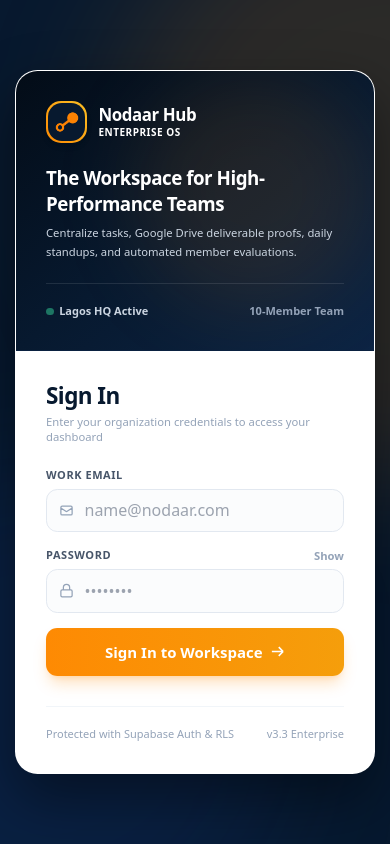
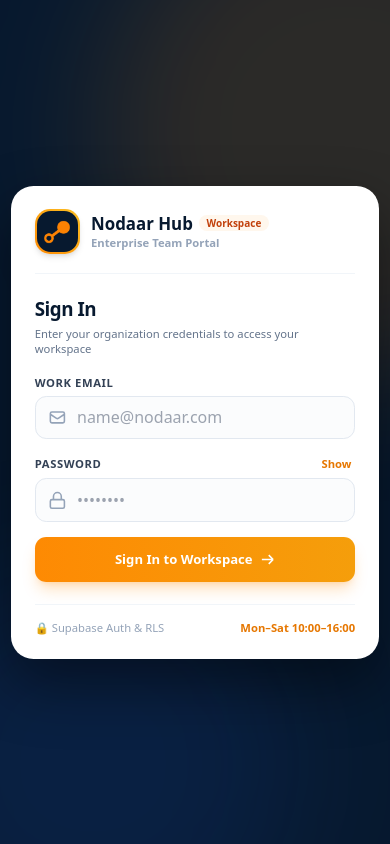
Before and after one commit to Nureeynie/Nodaar_Team, a website built with Vite: page index.html in a window 390 px wide. Built offline with nearby package versions, Linux system fonts and the light colour scheme; no server answers.

Commit message:
Optimize mobile login page: compact native hero, larger labels and inputs, full desktop 2-column parity

```diff
--- a/index.html
+++ b/index.html
@@ -204,17 +204,17 @@
 <body class="min-h-screen antialiased">
 <a href="#main-content" class="sr-only focus:not-sr-only focus:absolute focus:top-2 focus:left-2 focus:z-50 focus:bg-white focus:text-navy-900 focus:px-4 focus:py-2 focus:rounded-xl focus:shadow">Skip to content</a>
 
-<!-- ==================== AUTH SCREEN (2-COLUMN ENTERPRISE LAYOUT) ==================== -->
-<div id="auth-screen" class="min-h-screen flex items-center justify-center bg-[#07192F] relative p-4 md:p-8 overflow-hidden">
+<!-- ==================== AUTH SCREEN (ENTERPRISE APP LAYOUT) ==================== -->
+<div id="auth-screen" class="min-h-screen min-h-[100dvh] flex items-center justify-center bg-[#07192F] relative p-3 sm:p-6 md:p-8 overflow-y-auto">
   <!-- Ambient background glow elements -->
-  <div class="absolute -top-32 left-1/4 w-[600px] h-[600px] bg-brand-500/15 rounded-full blur-3xl pointer-events-none"></div>
-  <div class="absolute -bottom-32 right-1/4 w-[500px] h-[500px] bg-blue-600/10 rounded-full blur-3xl pointer-events-none"></div>
+  <div class="absolute -top-32 left-1/4 w-[500px] sm:w-[600px] h-[500px] sm:h-[600px] bg-brand-500/15 rounded-full blur-3xl pointer-events-none"></div>
+  <div class="absolute -bottom-32 right-1/4 w-[400px] sm:w-[500px] h-[400px] sm:h-[500px] bg-blue-600/10 rounded-full blur-3xl pointer-events-none"></div>
 
-  <!-- 2-Column Card Container -->
-  <div class="relative max-w-4xl w-full bg-white rounded-3xl shadow-[0_25px_60px_rgba(0,0,0,0.45)] border border-white/10 overflow-hidden grid grid-cols-1 lg:grid-cols-12 min-h-[580px]">
+  <!-- Auth Card Container: Compact on mobile, 2-column on desktop -->
+  <div class="relative max-w-md lg:max-w-4xl w-full bg-white rounded-3xl shadow-[0_25px_60px_rgba(0,0,0,0.45)] border border-white/10 overflow-hidden grid grid-cols-1 lg:grid-cols-12 min-h-0 lg:min-h-[580px] my-auto">
 
-    <!-- LEFT COLUMN: Brand Showcase & Value Props -->
-    <div class="lg:col-span-5 bg-gradient-to-br from-navy-950 via-navy-900 to-[#0c2444] p-8 sm:p-10 text-white flex flex-col justify-between relative overflow-hidden border-b lg:border-b-0 lg:border-r border-navy-800">
+    <!-- LEFT COLUMN: Brand Showcase & Value Props (Desktop >= lg) -->
+    <div class="hidden lg:flex lg:col-span-5 bg-gradient-to-br from-navy-950 via-navy-900 to-[#0c2444] p-8 sm:p-10 text-white flex-col justify-between relative overflow-hidden border-r border-navy-800">
       <!-- Ambient light inside card -->
       <div class="absolute top-0 right-0 w-64 h-64 bg-brand-500/10 rounded-full blur-2xl pointer-events-none"></div>
 
@@ -228,7 +228,7 @@
           </div>
           <div>
             <div class="font-black text-white text-lg tracking-tight leading-tight">Nodaar Hub</div>
-            <div class="text-[10px] text-brand-400 font-bold uppercase tracking-wider">Enterprise OS</div>
+            <div class="text-[11px] text-brand-400 font-bold uppercase tracking-wider">Enterprise OS</div>
           </div>
         </div>
 
@@ -240,7 +240,7 @@
         </p>
 
         <!-- Feature Highlights -->
-        <div class="mt-6 space-y-3 hidden sm:block">
+        <div class="mt-6 space-y-3">
           <div class="flex items-start gap-3 p-2.5 rounded-2xl bg-white/[0.04] border border-white/5">
             <div class="w-7 h-7 rounded-xl bg-brand-500/20 text-brand-400 flex items-center justify-center flex-shrink-0 text-xs font-bold">📋</div>
             <div>
@@ -268,7 +268,7 @@
       </div>
 
       <!-- Bottom Status Quote -->
-      <div class="relative z-10 mt-6 pt-5 border-t border-white/10 flex items-center justify-between text-[11px] text-slate-400">
+      <div class="relative z-10 mt-6 pt-5 border-t border-white/10 flex items-center justify-between text-xs text-slate-400">
         <span class="flex items-center gap-1.5 font-semibold text-slate-300">
           <span class="w-2 h-2 rounded-full bg-emerald-400 animate-pulse"></span>
           Lagos HQ Active
@@ -277,52 +277,73 @@
       </div>
     </div>
 
-    <!-- RIGHT COLUMN: Sign In Form -->
-    <div class="lg:col-span-7 p-8 sm:p-12 flex flex-col justify-center bg-white">
+    <!-- RIGHT COLUMN: Sign In Form (Polished & Native on Mobile) -->
+    <div class="lg:col-span-7 p-6 sm:p-10 md:p-12 flex flex-col justify-center bg-white">
       <div class="max-w-md w-full mx-auto">
-        <div class="mb-6">
-          <h3 class="text-2xl font-black text-navy-900 tracking-tight">Sign In</h3>
-          <p class="text-xs text-slate-400 mt-1">Enter your organization credentials to access your dashboard</p>
+        <!-- Mobile Brand Header (Visible only on < lg) -->
+        <div class="lg:hidden flex items-center gap-3 mb-6 pb-5 border-b border-slate-100">
+          <div class="w-12 h-12 rounded-2xl bg-gradient-to-tr from-brand-500 to-amber-400 p-0.5 shadow-md flex items-center justify-center flex-shrink-0">
+            <div class="w-full h-full bg-[#07192F] rounded-[14px] flex items-center justify-center p-1.5">
+              <img src="./assets/icon_small.png" alt="Nodaar" class="w-full h-full object-contain">
+            </div>
+          </div>
+          <div>
+            <div class="font-black text-navy-900 text-lg leading-tight flex items-center gap-1.5">
+              <span>Nodaar Hub</span>
+              <span class="pill bg-brand-50 text-brand-700 text-[10px] font-bold">Workspace</span>
+            </div>
+            <div class="text-xs text-slate-400 mt-0.5 font-semibold">Enterprise Team Portal</div>
+          </div>
+        </div>
+
+        <div class="mb-5 sm:mb-6">
+          <h3 class="text-xl sm:text-2xl font-black text-navy-900 tracking-tight">Sign In</h3>
+          <p class="text-xs sm:text-sm text-slate-500 mt-1">Enter your organization credentials to access your workspace</p>
         </div>
 
         <form id="auth-form" class="space-y-4">
           <div>
-            <label class="block text-[11px] font-bold text-slate-600 uppercase tracking-wider mb-1.5">Work Email</label>
+            <label class="block text-xs font-bold text-slate-700 uppercase tracking-wider mb-1.5">Work Email</label>
             <div class="relative">
               <span class="absolute inset-y-0 left-0 flex items-center pl-3.5 pointer-events-none text-slate-400">
-                <svg class="w-4 h-4" fill="none" stroke="currentColor" stroke-width="2" viewBox="0 0 24 24"><path d="M3 8l7.89 5.26a2 2 0 002.22 0L21 8M5 19h14a2 2 0 002-2V7a2 2 0 00-2-2H5a2 2 0 00-2 2v10a2 2 0 002 2z"/></svg>
+                <svg class="w-5 h-5" fill="none" stroke="currentColor" stroke-width="2" viewBox="0 0 24 24"><path d="M3 8l7.89 5.26a2 2 0 002.22 0L21 8M5 19h14a2 2 0 002-2V7a2 2 0 00-2-2H5a2 2 0 00-2 2v10a2 2 0 002 2z"/></svg>
               </span>
               <input id="auth-email" type="email" placeholder="name@nodaar.com" required
-                class="w-full text-sm pl-10 pr-4 py-3 rounded-xl border border-slate-200 bg-slate-50/50 focus:bg-white focus:outline-none focus:ring-2 focus:ring-brand-500/20 focus:border-brand-500 transition">
+                class="w-full text-sm pl-11 pr-4 py-3 sm:py-3.5 rounded-xl border border-slate-200 bg-slate-50/60 focus:bg-white focus:outline-none focus:ring-2 focus:ring-brand-500/25 focus:border-brand-500 transition font-medium">
             </div>
           </div>
 
           <div>
             <div class="flex items-center justify-between mb-1.5">
-              <label class="block text-[11px] font-bold text-slate-600 uppercase tracking-wider">Password</label>
-              <button type="button" id="toggle-pw" class="text-xs font-semibold text-slate-400 hover:text-brand-600 focus:outline-none transition">Show</button>
+              <label class="block text-xs font-bold text-slate-700 uppercase tracking-wider">Password</label>
+              <button type="button" id="toggle-pw" class="text-xs font-bold text-brand-600 hover:text-brand-700 focus:outline-none transition px-1 py-0.5">Show</button>
             </div>
             <div class="relative">
               <span class="absolute inset-y-0 left-0 flex items-center pl-3.5 pointer-events-none text-slate-400">
-                <svg class="w-4 h-4" fill="none" stroke="currentColor" stroke-width="2" viewBox="0 0 24 24"><rect x="3" y="11" width="18" height="11" rx="2" ry="2"/><path d="M7 11V7a5 5 0 0110 0v4"/></svg>
+                <svg class="w-5 h-5" fill="none" stroke="currentColor" stroke-width="2" viewBox="0 0 24 24"><rect x="3" y="11" width="18" height="11" rx="2" ry="2"/><path d="M7 11V7a5 5 0 0110 0v4"/></svg>
               </span>
               <input id="auth-password" type="password" placeholder="••••••••" required
-                class="w-full text-sm pl-10 pr-4 py-3 rounded-xl border border-slate-200 bg-slate-50/50 focus:bg-white focus:outline-none focus:ring-2 focus:ring-brand-500/20 focus:border-brand-500 transition">
+                class="w-full text-sm pl-11 pr-4 py-3 sm:py-3.5 rounded-xl border border-slate-200 bg-slate-50/60 focus:bg-white focus:outline-none focus:ring-2 focus:ring-brand-500/25 focus:border-brand-500 transition font-medium">
             </div>
           </div>
 
-          <div id="auth-error" class="text-xs text-red-600 font-semibold hidden text-center rounded-xl bg-red-50 border border-red-100 py-2.5 px-3"></div>
+          <div id="auth-error" class="text-xs sm:text-sm text-red-600 font-semibold hidden text-center rounded-xl bg-red-50 border border-red-100 py-2.5 px-3"></div>
 
-          <button id="auth-submit-btn" type="submit" class="w-full py-3.5 bg-gradient-to-r from-brand-500 to-amber-500 hover:from-brand-600 hover:to-amber-600 text-white font-bold rounded-xl shadow-lg shadow-brand-500/25 active:scale-[0.99] transition flex items-center justify-center gap-2">
+          <button id="auth-submit-btn" type="submit" class="w-full py-3.5 sm:py-4 bg-gradient-to-r from-brand-500 to-amber-500 hover:from-brand-600 hover:to-amber-600 text-white font-bold text-sm sm:text-base rounded-xl shadow-lg shadow-brand-500/25 active:scale-[0.99] transition flex items-center justify-center gap-2 cursor-pointer">
             <span>Sign In to Workspace</span>
-            <svg class="w-4 h-4" fill="none" stroke="currentColor" stroke-width="2.5" viewBox="0 0 24 24"><path d="M14 5l7 7m0 0l-7 7m7-7H3"/></svg>
+            <svg class="w-4 h-4 sm:w-5 sm:h-5" fill="none" stroke="currentColor" stroke-width="2.5" viewBox="0 0 24 24"><path d="M14 5l7 7m0 0l-7 7m7-7H3"/></svg>
           </button>
         </form>
 
-        <div class="mt-8 pt-5 border-t border-slate-100 flex items-center justify-between text-[11px] text-slate-400">
-          <span>Protected with Supabase Auth & RLS</span>
-          <span>v3.3 Enterprise</span>
+        <div class="mt-6 sm:mt-8 pt-4 sm:pt-5 border-t border-slate-100 flex items-center justify-between text-xs text-slate-400 font-medium">
+          <span class="flex items-center gap-1">🔒 Supabase Auth & RLS</span>
+          <span class="text-brand-600 font-semibold">Mon–Sat 10:00–16:00</span>
         </div>
+      </div>
+    </div>
+
+  </div>
+</div>
       </div>
     </div>
 
```
